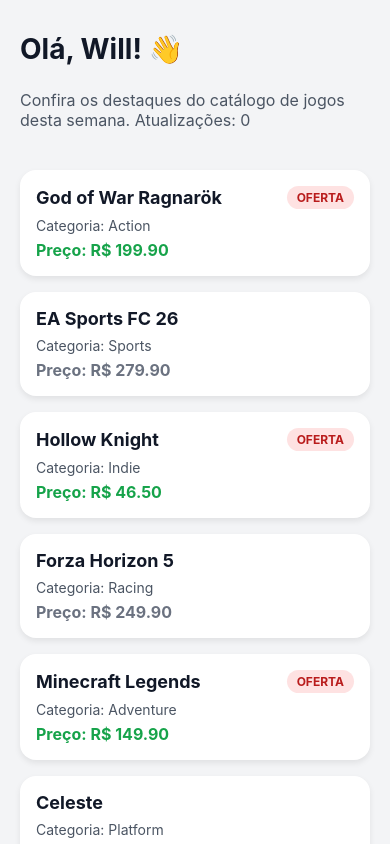
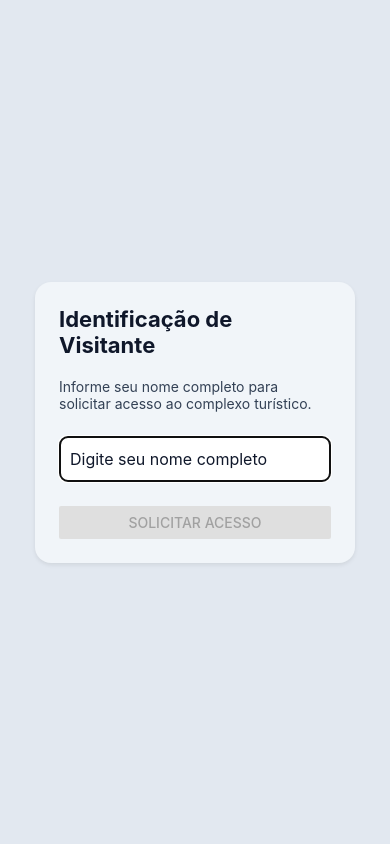
Before and after one commit to william-wv/my-first-app, a React Native app: screen / in a window 390 px wide. Built offline with nearby package versions, Linux system fonts and the light colour scheme.

Commit message:
feat: atividade de useState

```diff
--- a/App.tsx
+++ b/App.tsx
@@ -2,6 +2,7 @@
 import { SafeAreaProvider } from 'react-native-safe-area-context';
 import Home from './src/components/Home';
 import LoginScreen from './src/views/LoginScreen';
+import VisitorAccessScreen from './src/views/VisitorAccessScreen';
 
 export default function App() {
   const showFullscreenExample = false;
@@ -9,7 +10,9 @@
   return (
     <SafeAreaProvider>
       <StatusBar style="dark" />
-      {showFullscreenExample ? <LoginScreen /> : <Home />}
+      {/* <LoginScreen /> */}
+      {/* <Home /> */}
+      <VisitorAccessScreen />
     </SafeAreaProvider>
   );
 }
--- /dev/null
+++ b/src/views/VisitorAccessScreen.tsx
@@ -0,0 +1,115 @@
+import { useState } from 'react';
+import { StyleSheet, Text, TextInput, View, Button } from 'react-native';
+import { Linking } from 'react-native';
+import ScreenWrapperFullscreen from '../components/screen-wrappers/ScreenWrapperFullscreen';
+
+export default function VisitorAccessScreen() {
+  // Estado para armazenar o nome digitado
+  const [name, setName] = useState<string>('');
+  // Estado para controlar se o acesso foi autorizado
+  const [accessAuthorized, setAccessAuthorized] = useState<boolean>(false);
+
+  // Função para resetar o fluxo (bônus)
+  const handleLogout = () => {
+    setAccessAuthorized(false);
+    setName('');
+  };
+
+  // Função para liberar acesso e abrir o site
+  const handleAuthorize = () => {
+    setAccessAuthorized(true);
+    Linking.openURL('https://www.debug.app.br/'); // Altere para o site desejado
+  };
+
+  return (
+    <ScreenWrapperFullscreen center gap={20}>
+      {!accessAuthorized ? (
+        <View style={styles.formBox}>
+          <Text style={styles.title}>Identificação de Visitante</Text>
+          <Text style={styles.subtitle}>Informe seu nome completo para solicitar acesso ao complexo turístico.</Text>
+          <TextInput
+            style={styles.input}
+            placeholder="Digite seu nome completo"
+            value={name}
+            onChangeText={setName}
+            autoCapitalize="words"
+            autoFocus
+          />
+          <Button
+            title="Solicitar Acesso"
+            onPress={handleAuthorize}
+            disabled={name.trim().length === 0}
+          />
+        </View>
+      ) : (
+        <View style={styles.successBox}>
+          <Text style={styles.successTitle}>Acesso Liberado para:</Text>
+          <Text style={styles.successName}>{name}</Text>
+          <Button title="Sair" onPress={handleLogout} color="#ef4444" />
+        </View>
+      )}
+    </ScreenWrapperFullscreen>
+  );
+}
+
+const styles = StyleSheet.create({
+  formBox: {
+    width: 320,
+    backgroundColor: '#f1f5f9',
+    borderRadius: 16,
+    padding: 24,
+    gap: 16,
+    alignItems: 'stretch',
+    shadowColor: '#000',
+    shadowOffset: { width: 0, height: 2 },
+    shadowOpacity: 0.08,
+    shadowRadius: 4,
+    elevation: 2,
+  },
+  title: {
+    fontSize: 22,
+    fontWeight: '700',
+    color: '#0f172a',
+    marginBottom: 4,
+  },
+  subtitle: {
+    fontSize: 14,
+    color: '#334155',
+    marginBottom: 8,
+  },
+  input: {
+    backgroundColor: '#fff',
+    borderRadius: 8,
+    borderWidth: 1,
+    borderColor: '#cbd5e1',
+    paddingVertical: 12,
+    paddingHorizontal: 10,
+    fontSize: 16,
+    color: '#0f172a',
+    marginBottom: 8,
+  },
+  successBox: {
+    width: 320,
+    backgroundColor: '#dcfce7',
+    borderRadius: 16,
+    padding: 24,
+    gap: 16,
+    alignItems: 'center',
+    shadowColor: '#000',
+    shadowOffset: { width: 0, height: 2 },
+    shadowOpacity: 0.08,
+    shadowRadius: 4,
+    elevation: 2,
+  },
+  successTitle: {
+    fontSize: 18,
+    color: '#166534',
+    fontWeight: '700',
+  },
+  successName: {
+    fontSize: 22,
+    color: '#166534',
+    fontWeight: '700',
+    marginBottom: 12,
+  },
+});
```
Also changed, not shown: 1 other file (tests, documents, lock files or other folders).
